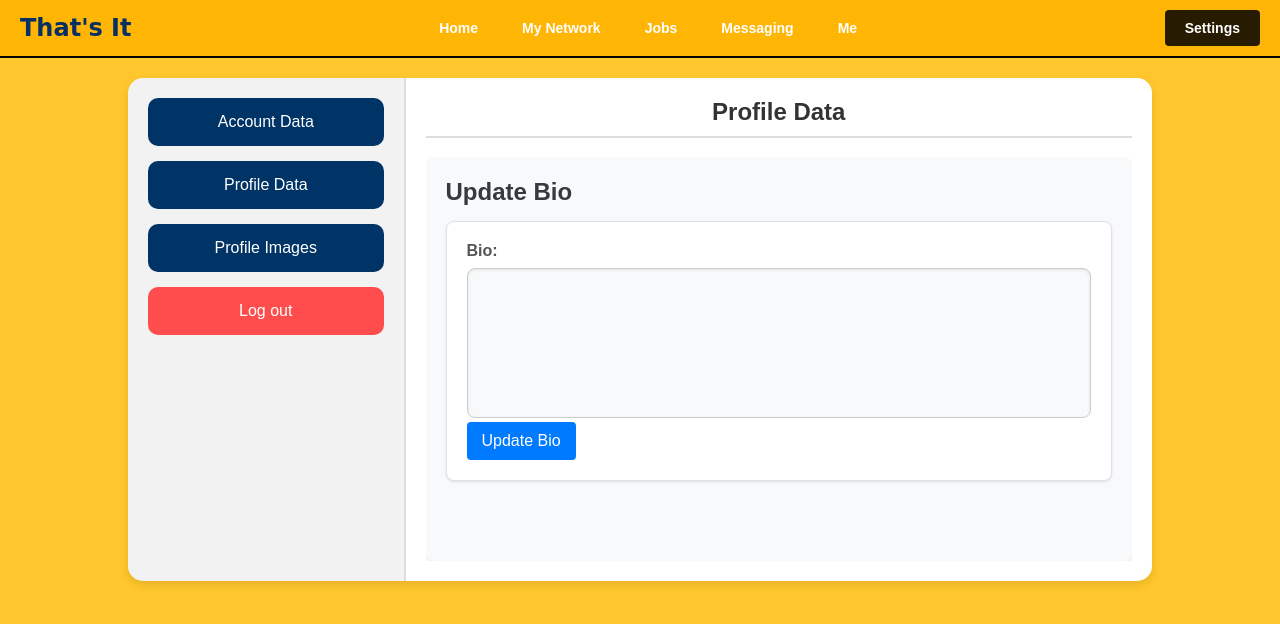
After one commit to AveePB/Flask-Tutorials, a Django app: template src/apps/settings/templates/settings_profile_data.html in a window 1280 px wide. The commit adds this page. Shown: the top 624 px of the page. Run offline with Django 5.2, Linux system fonts and the light colour scheme; the template is opened without the code that fills it, so the values that code supplies are empty.

Commit message:
Created profile data settings

```diff
--- /dev/null
+++ b/src/apps/settings/static/settings_profile_data.css
@@ -0,0 +1,25 @@
+/* Styling for the bio textarea */
+#bio {
+    width: 100%;
+    height: 150px;
+    padding: 12px;
+    font-size: 1rem;
+    border: 1px solid #ccc;
+    border-radius: 8px;
+    box-shadow: inset 0 1px 3px rgba(0, 0, 0, 0.1);
+    background-color: #f8f9fa;
+    resize: none; /* Disable resizing */
+    transition: border-color 0.3s ease, box-shadow 0.3s ease;
+    outline: none;
+}
+
+/* Placeholder styling */
+#bio::placeholder {
+    color: #adb5bd; /* Light gray color for placeholder */
+    font-style: italic;
+}
+
+/* Focus state */
+#bio:focus {
+    border-color: #007bff; /* Change border color on focus */
+}
--- a/src/apps/settings/templates/settings.html
+++ b/src/apps/settings/templates/settings.html
@@ -5,6 +5,7 @@
 {% block head %}
 {% load static %}
 <link rel="stylesheet" type="text/css" href="{% static 'settings_table.css' %}">
+  {% block subhead %} {% endblock %}
 {% endblock %}
 
 {% block body %}
--- a/src/apps/settings/templates/settings_account_data.html
+++ b/src/apps/settings/templates/settings_account_data.html
@@ -1,6 +1,6 @@
 {% extends 'settings.html' %}
 
-{% block settings_title %} Account Data {% endblock %}
+{% block settings_title %}Account Data{% endblock %}
 
 {% block settings_content %}
 <div class="settings-container">
--- /dev/null
+++ b/src/apps/settings/templates/settings_profile_data.html
@@ -0,0 +1,22 @@
+{% extends 'settings.html' %}
+
+{% block subhead %}
+{% load static %}
+<link rel="stylesheet" type="text/css" href="{% static 'settings_profile_data.css' %}">
+{% endblock %}
+
+{% block settings_title %}Profile Data{% endblock %}
+
+{% block settings_content %}
+<div class="settings-container">
+    <!-- Bio Form -->
+    <div class="form-section">
+        <h2>Update Bio</h2>
+        <form id="bio-form" class="form-container" action="/accounts/bio/" method="POST" data-message-box="bio-message-box" autocomplete="off">
+            <label for="bio">Bio:</label>
+            <textarea name="bio" placeholder="{{ current_bio }}" id="bio" required></textarea>
+            <input type="submit" value="Update Bio">
+        </form>
+        <div id="bio-message-box" class="message-box"></div>
+    </div>
+{% endblock %}
--- a/src/apps/settings/urls.py
+++ b/src/apps/settings/urls.py
@@ -4,4 +4,5 @@ from apps.settings.views import *
 urlpatterns = [
     path('', SettingsView.as_view(), name='settings'),
     path('account-data/', AccountDataView.as_view(), name='account-data'),
+    path('profile-data/', ProfileDataView.as_view(), name='profile-data'),
 ]
```
Also changed, not shown: src/apps/settings/views.py (+15 -0 lines), src/apps/settings/static/settings_table.css (line endings or trailing spaces).
